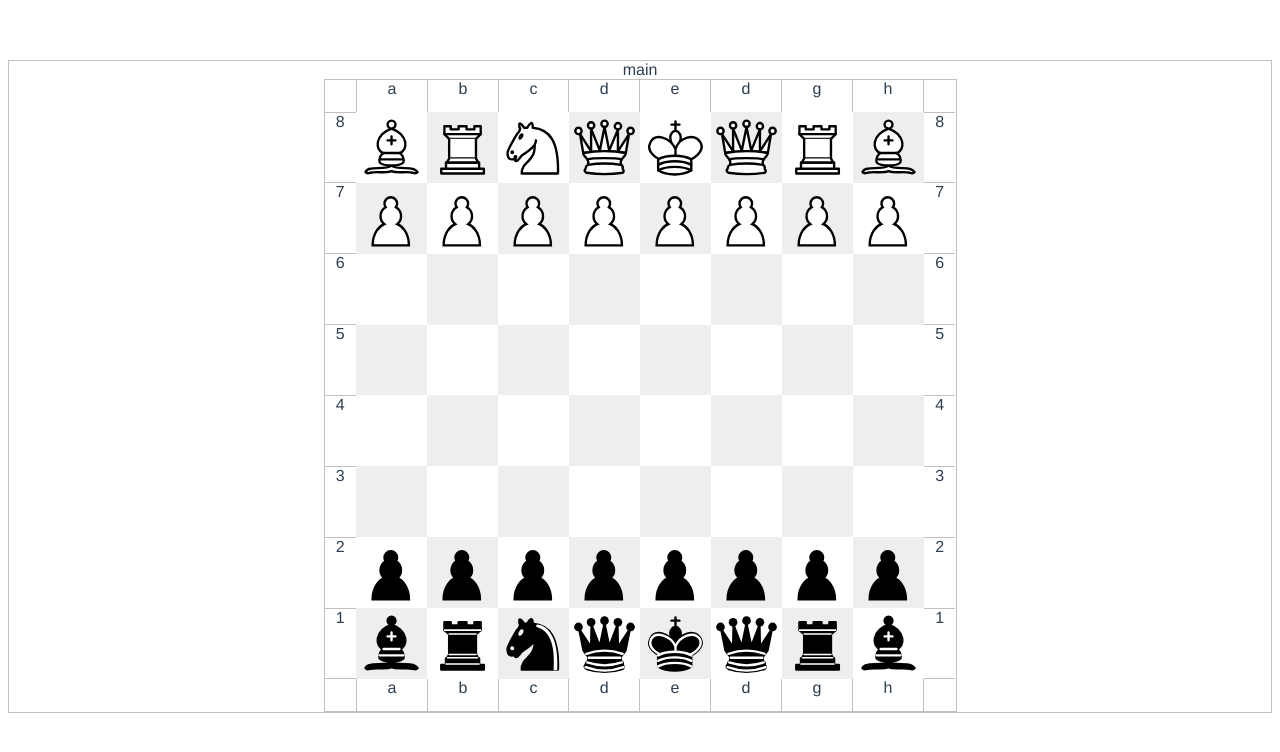
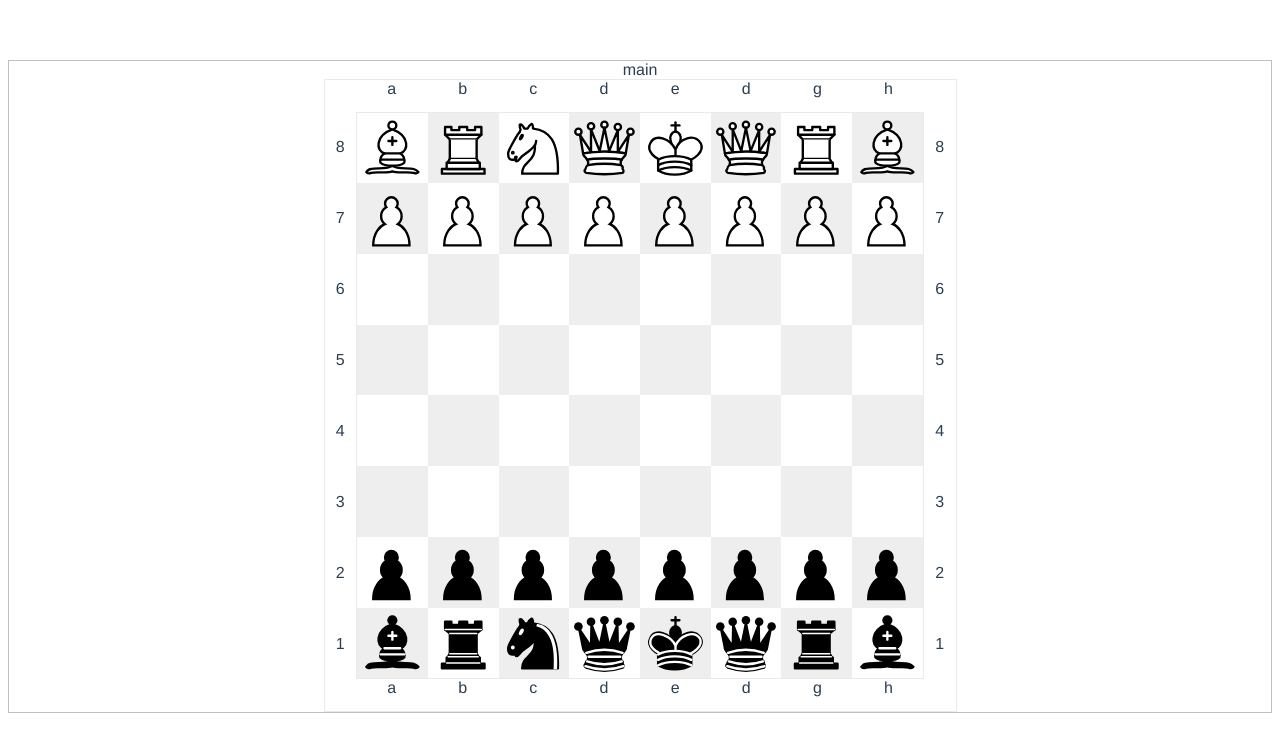
Before and after one commit to nick-bir/chess-stats, a Vue app in the folder client/: page / in a window 1280 px wide. Shown: the top 752 px of the page. Built offline with nearby package versions, Linux system fonts and the light colour scheme.

Commit message:
better tiles style

```diff
--- a/client/src/components/ChessBoard.vue
+++ b/client/src/components/ChessBoard.vue
@@ -111,7 +111,7 @@ export default {
         responsive-square()
         width: 50%
         margin: auto
-        border: 1px solid silver
+        border: 1px solid #eaeaea
 
         &__content
             display: flex
@@ -130,10 +130,6 @@ export default {
 
         &__letter
             flex-grow: 1
-            border: 0px solid silver
-            border-right-width: 1px
-            &:first-child
-                border-left-width: 1px
 
         &__digits
             width: 5%
@@ -143,14 +139,14 @@ export default {
 
         &__digit
             flex-grow: 1
-            border: 0px solid silver
-            border-bottom-width: 1px
-            &:first-child
-                border-top-width: 1px
+            display: flex
+            justify-content: center
+            align-items: center
 
         &__tiles
             width: 90%
             height: 90%
+            border: 1px solid #eaeaea
 
         &__row
             box-sizing: border-box;
@@ -165,6 +161,8 @@ export default {
             &:hover
                 border-color: red
 
+            &_side_light
+                background: #fff;
             &_side_dark
                 background: #eee;
 
@@ -173,6 +171,4 @@ export default {
             justify-content: center
             align-items: center
 
-
-
 </style>
```
